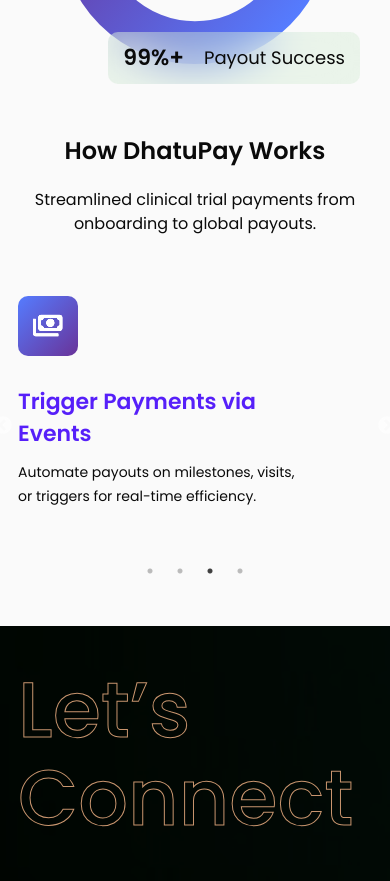
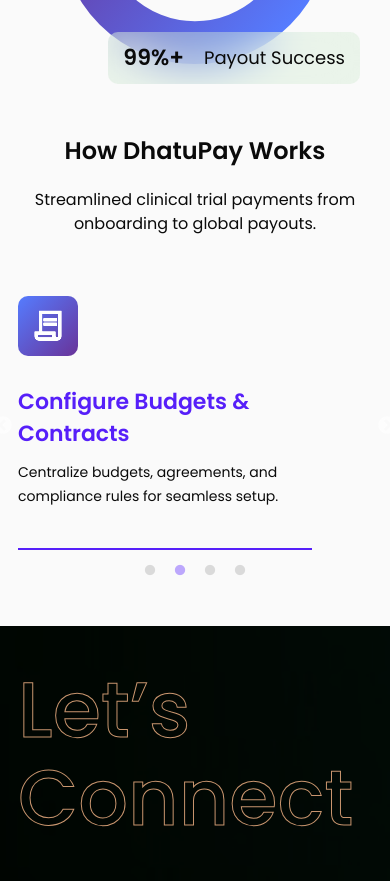
Before and after one commit to therareaniket/pay-webiste, a Next.js app: page / in a window 390 px wide. Shown: the part 1300-2181 px from the top of the page. Built offline with nearby package versions, Linux system fonts and the light colour scheme.

Commit message:
fix 🐛: PhoneView Slider Checking

```diff
--- a/src/assets/aniket/custom.css
+++ b/src/assets/aniket/custom.css
@@ -55,6 +55,11 @@
 .slide-item-icon span { font-size: 30px; }
 .slick-list { height: 260px; }
 
-.dp-work-slide-item.active-slide { border-bottom: 2px solid var(--secondary-purple-bluish); }
 .dp-work-slide-item.active-slide .slide-item-icon { background: linear-gradient(135deg, #557CFF 0%, #693399 100%); color: var(--white); }
 .dp-work-slide-item.active-slide .h5 { color: var(--secondary-purple-bluish); }
+.slider-bottom-line { display: none; width: 100%; height: 2px; margin-top: 40px; background-color: var(--secondary-purple-bluish); }
+.dp-work-slide-item.active-slide .slider-bottom-line { display: block; }
+.slick-dots li button:before { color: var(--grey); font-size: 12px; }
+.slick-dots li.slick-active button:before { color: #A78BFC; }
+
+.dhatupay-works { overflow: hidden; }
--- a/src/components/Homepage/HomeDhatuPayWorks.tsx
+++ b/src/components/Homepage/HomeDhatuPayWorks.tsx
@@ -12,7 +12,8 @@
         slidesToShow: 3,
         slidesToScroll: 1,
         autoplay: true,
-        autoplaySpeed: 2000,
+        autoplaySpeed: 3000,
+        mobileFirst: true,
         beforeChange: (current: any, next: SetStateAction<number>) => setActiveSlide(next),
         cssEase: "ease-in-out",
         responsive: [
@@ -78,6 +79,8 @@
                                     <h3 className="h5">{slide.title}</h3>
                                     <p className="text-18">{slide.desc}</p>
                                 </div>
+
+                                <span className="slider-bottom-line"></span>
                             </div>
                             ))}
                         </Slider>
```
